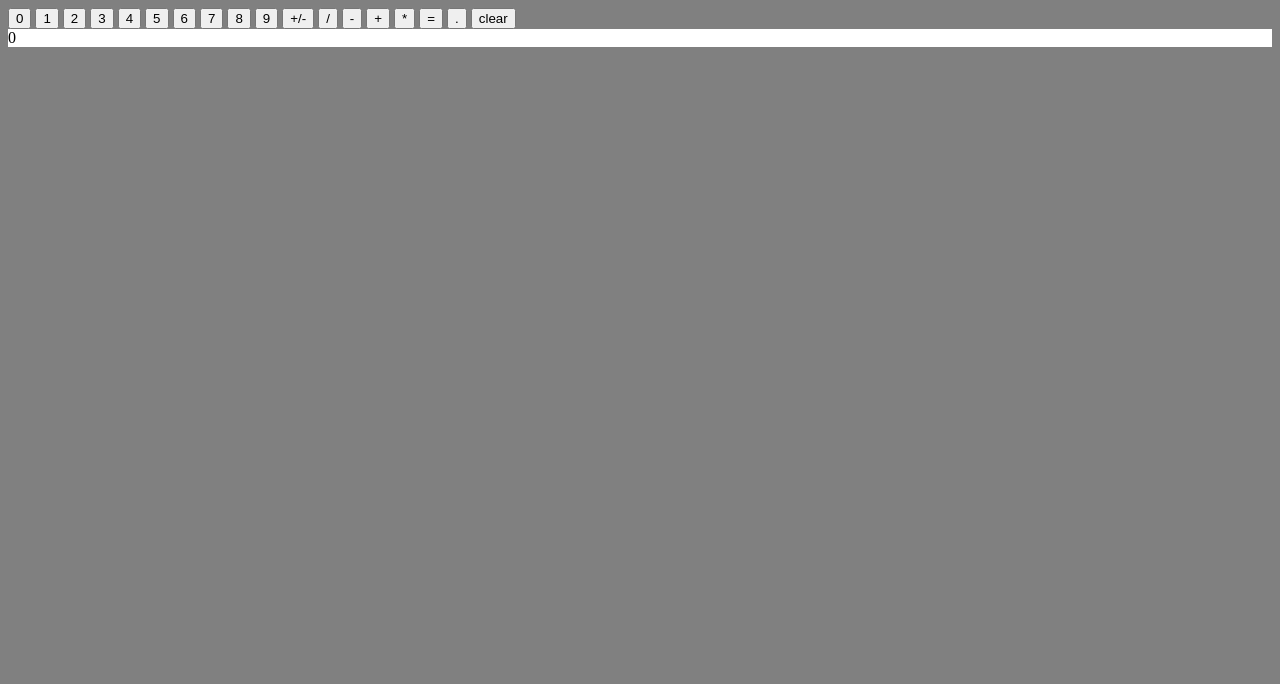
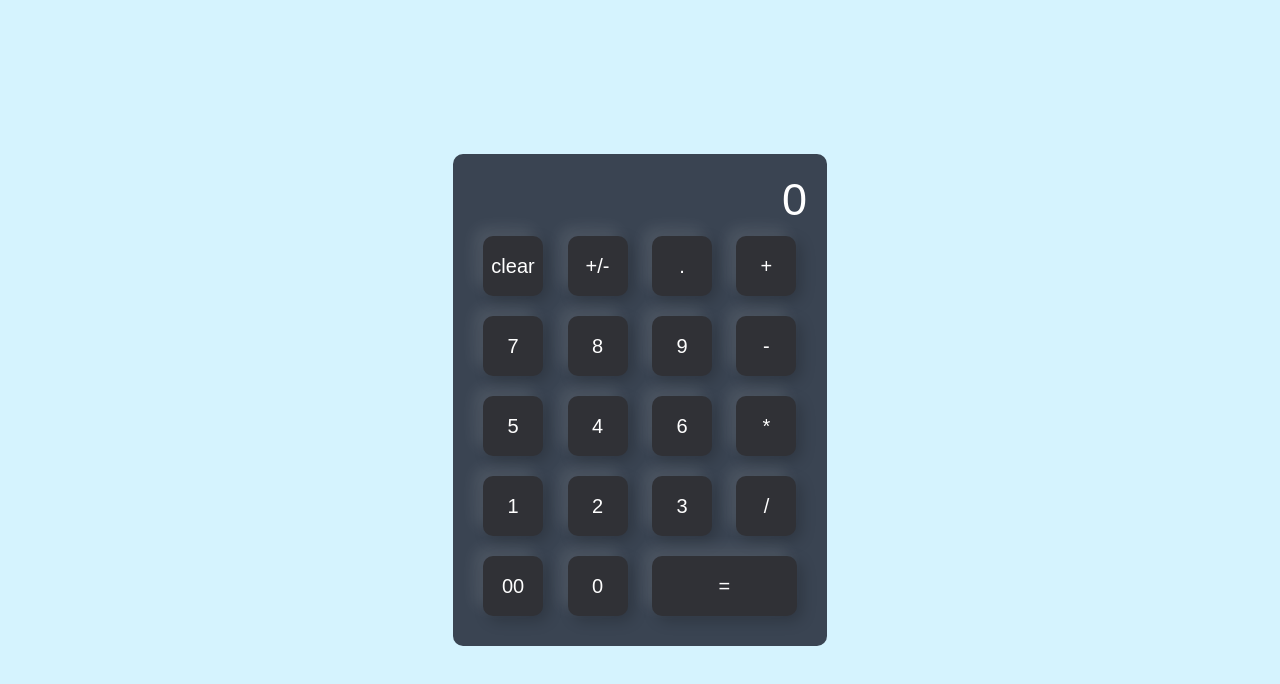
Before and after one commit to SK-2022/Calculator, a plain HTML site: page index.html in a window 1280 px wide. Drawn offline with Linux system fonts and the light colour scheme.

Commit message:
Reorganize html code. Add styling to calculator and change error message

```diff
--- a/index.html
+++ b/index.html
@@ -8,25 +8,44 @@
     <title>Calculator</title>
 </head>
 <body>
-    <button class="number-buttons">0</button>
-    <button class="number-buttons">1</button>
-    <button class="number-buttons">2</button>
-    <button class="number-buttons">3</button>
-    <button class="number-buttons">4</button>
-    <button class="number-buttons">5</button>
-    <button class="number-buttons">6</button>
-    <button class="number-buttons">7</button>
-    <button class="number-buttons">8</button>
-    <button class="number-buttons">9</button>
-    <button class="toggle-sign">+/-</button>
-    <button class="operations">/</button>
-    <button class="operations">-</button>
-    <button class="operations">+</button>
-    <button class="operations">*</button>
-    <button class="equal-sign">=</button>
-    <button class="number-buttons">.</button>
-    <button class="clear-button">clear</button>
-    <div class="display">0</div>
+    <div class="container">
+        <div class="calculator">
+            <div calculator-display-container>
+                <div class="display">0</div>
+            </div>
+            <div>
+                <button class="clear-button">clear</button>
+                <button class="toggle-sign">+/-</button>
+                <button class="number-buttons">.</button>
+                <button class="operations">+</button>
+            </div>
+            <div>
+                <button class="number-buttons">7</button>
+                <button class="number-buttons">8</button>
+                <button class="number-buttons">9</button>
+                <button class="operations">-</button>
+            </div>
+            <div>
+                <button class="number-buttons">5</button>
+                <button class="number-buttons">4</button>
+                <button class="number-buttons">6</button>
+                <button class="operations">*</button>
+            </div>
+            <div>
+                <button class="number-buttons">1</button>
+                <button class="number-buttons">2</button>
+                <button class="number-buttons">3</button>
+                <button class="operations">/</button>
+            </div>
+            <div>
+                <button class="number-buttons">00</button>
+                <button class="number-buttons">0</button>
+                <button class="equal-sign">=</button>
+            </div>
+
+        </div>
+    </div>
+
     <script src="./script.js"></script>
 </body>
 </html>
--- a/script.js
+++ b/script.js
@@ -106,7 +106,7 @@ function operate(num1, operation, num2){
         operator = ""
 
     } else{
-        display.innerText = "Error: Invalid Operation"
+        display.innerText = "Error"
     }
 }
 
--- a/style.css
+++ b/style.css
@@ -1,11 +1,55 @@
 * {
+    margin: 0px;
+    padding: 0px;
+    font-family: 'Poppins', sans-serif;
     box-sizing: border-box;
 }
 
-body{
-    background-color: grey;
+.container {
+    width: 100%;
+    height: 100vh;
+    background: #D5F3FE;
+    display: flex;
+    align-items: center;
+    justify-content: center;
 }
 
-.display{
-    background-color: white;
+.calculator{
+    background: #3a4452;
+    padding: 20px;
+    border-radius: 10px;
 }
+
+.calculator button {
+    border: 0;
+    outline: 0;
+    width: 60px;
+    height: 60px;
+    border-radius: 10px;
+    box-shadow: -8px -8px 15px rgba(255, 255, 255 , 0.1), 5px 5px 15px rgba(0, 0, 0 , 0.2);
+    background: #303136;
+    font-size: 20px;
+    color: #fff;
+    margin: 10px;
+    cursor: pointer;
+}
+
+
+
+.calculator-display-container{
+    display: flex;
+    justify-content: flex-end;
+    margin: 20px 0px;
+}
+
+.calculator .display{
+    text-align: right;
+    flex: 1;
+    font-size: 45px;
+    color: #fff;
+    box-shadow: none;
+}
+
+div button.equal-sign{
+    width: 145px;
+}
```
